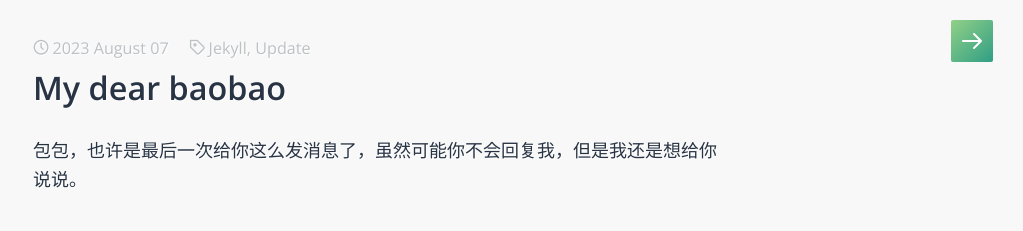
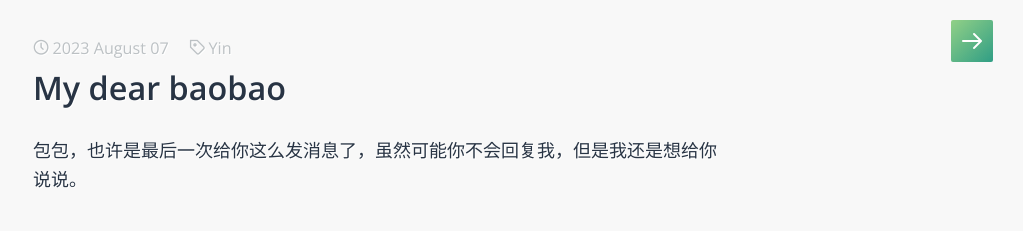
Before and after one commit to yqh2002/yqh2002.github.io, a Jekyll site: the page built from _posts/2023-08-07-baobao.markdown, in a window 1280 px wide. Shown: the top 231 px of the page, without its empty margins (257-1280 px from the left). Built offline with Jekyll 4.4.1, drawn with Linux system fonts in a browser that asks for light colours; some web fonts are replaced; comment, search, counter and statistics services are not loaded.

Commit message:
Update and rename 2016-03-22-myfirstblog.markdown to 2023-08-07-baobao.markdown

```diff
--- a/_posts/2016-03-22-myfirstblog.markdown
+++ b/_posts/2023-08-07-baobao.markdown
@@ -2,10 +2,9 @@
 layout: post
 title:  "My dear baobao"
 date:   2023-08-07 20:48:49
-categories: Jekyll Update
-tags: Jekyll Update
+categories: Yin
+tags: Yin
 ---
-
 包包，也许是最后一次给你这么发消息了，虽然可能你不会回复我，但是我还是想给你说说。
 
 
```
